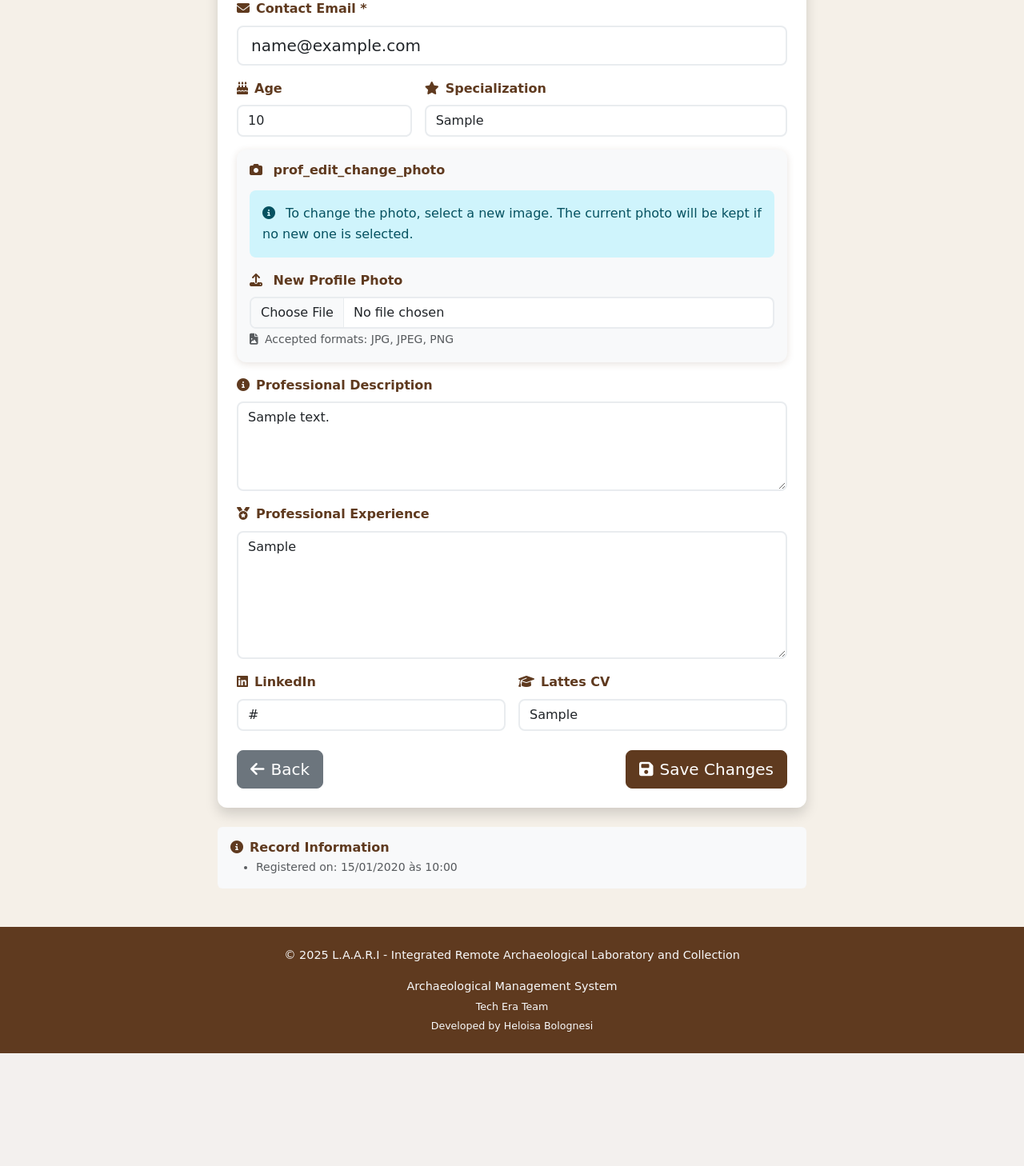
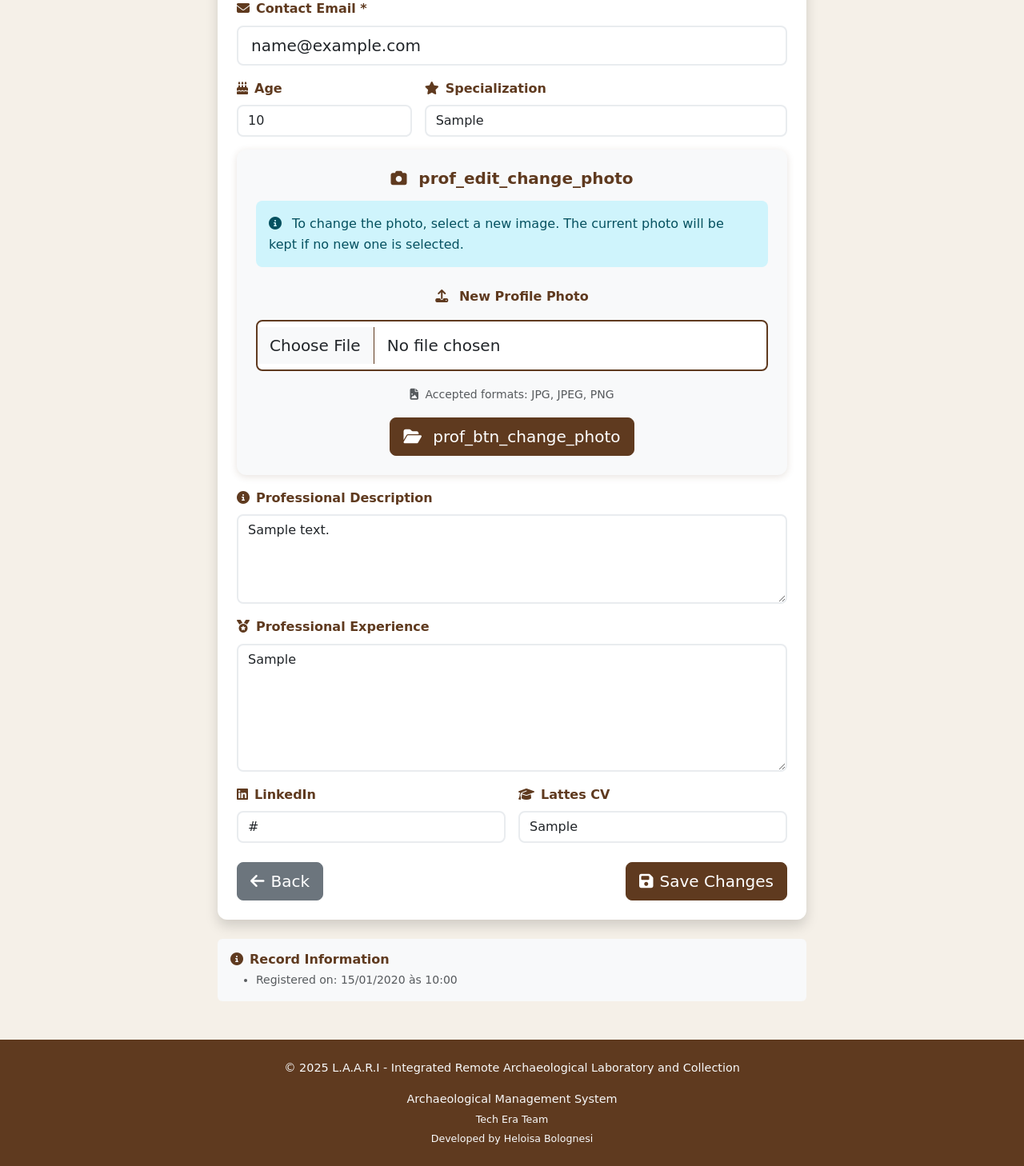
Before and after one commit to heloisabolognesi/teste22, a Flask app: page /editar_profissional/1 in a window 1280 px wide. Shown: the part 594-2052 px from the top of the page at 80% size. Before the commit the page ends 1911 px from the top, so only its background shows below. Run offline with Flask 3, Linux system fonts and the light colour scheme; a user stored in the database is signed in; tables that the repository leaves empty hold one stand-in row (values such as "Sample post"); some libraries are stand-ins or nearby versions; some web fonts are replaced.

Commit message:
Improve professional profile photo upload interface and functionality
Update the professional edit template to include a more visible file input and styling for the profile photo upload section, including a preview for selected files.

Replit-Commit-Author: Agent
Replit-Commit-Session-Id: 91bfc21d-135f-4f37-bb75-e9b5d890c340
Replit-Commit-Checkpoint-Type: full_checkpoint
Replit-Commit-Event-Id: e4064e4a-61bc-4f5b-b948-591c31a78fd4
Replit-Commit-Screenshot-Url: https://storage.googleapis.com/screenshot-production-us-central1/86f88c59-1b27-4410-98b4-2d7b6d49d99b/91bfc21d-135f-4f37-bb75-e9b5d890c340/zngYZTq

```diff
--- a/templates/editar_profissional.html
+++ b/templates/editar_profissional.html
@@ -98,48 +98,97 @@
                             {% endif %}
                         </div>
 
+                        <!-- Seção de Upload de Foto de Perfil -->
                         <div class="col-12">
-                            <div class="card bg-light border-0">
-                                <div class="card-body">
-                                    <h6 class="fw-bold mb-3">
-                                        <i class="fas fa-camera me-2"></i>
+                            <div class="card bg-light border-2 border-dashed">
+                                <div class="card-body p-4">
+                                    <h5 class="fw-bold mb-3 text-center">
+                                        <i class="fas fa-camera me-2 text-archaeological"></i>
                                         {% if professional.profile_photo %}
                                         <span data-i18n="prof_edit_change_photo">Alterar Foto de Perfil</span>
                                         {% else %}
                                         <span data-i18n="prof_edit_add_photo">Adicionar Foto de Perfil</span>
                                         {% endif %}
-                                    </h6>
+                                    </h5>
 
-                                    <div class="alert alert-info mb-3">
+                                    <div class="alert alert-info mb-4">
                                         <i class="fas fa-info-circle me-2"></i>
                                         {% if professional.profile_photo %}
-                                        <span data-i18n="prof_edit_photo_note">Para alterar a foto, selecione uma nova imagem. A foto atual será mantida se nenhuma nova for selecionada.</span>
+                                        <span data-i18n="prof_edit_photo_note">Para alterar a foto, selecione uma nova imagem abaixo. A foto atual será mantida se nenhuma nova for selecionada.</span>
                                         {% else %}
-                                        <span data-i18n="prof_edit_photo_add_note">Adicione uma foto para o perfil do profissional.</span>
+                                        <span data-i18n="prof_edit_photo_add_note">Adicione uma foto para o perfil do profissional usando o botão abaixo.</span>
                                         {% endif %}
                                     </div>
 
-                                    <label for="{{ form.profile_photo.id }}" class="form-label fw-bold">
+                                    <!-- Input de arquivo explícito e visível -->
+                                    <div class="mb-3">
+                                        <label for="profile_photo" class="form-label fw-bold d-block text-center mb-3">
                                             <i class="fas fa-upload me-2"></i>
                                             {% if professional.profile_photo %}
-                                        <span data-i18n="prof_edit_new_photo">Nova Foto de Perfil</span>
+                                            <span data-i18n="prof_edit_new_photo">Selecionar Nova Foto</span>
                                             {% else %}
                                             <span data-i18n="prof_edit_select_photo">Selecionar Foto</span>
                                             {% endif %}
                                         </label>
-                                    {{ form.profile_photo(class="form-control", accept=".jpg,.jpeg,.png") }}
-                                    <small class="form-text text-muted">
+
+                                        <!-- Input file explícito -->
+                                        <input type="file"
+                                               class="form-control form-control-lg"
+                                               id="profile_photo"
+                                               name="profile_photo"
+                                               accept="image/png, image/jpeg, image/jpg"
+                                               style="border: 2px solid #5F3A1F; padding: 15px;">
+
+                                        <div class="text-center mt-3">
+                                            <small class="text-muted">
                                                 <i class="fas fa-file-image me-1"></i>
                                                 <span data-i18n="prof_photo_formats">Formatos aceitos: JPG, JPEG, PNG (máx. 5MB)</span>
                                             </small>
+                                        </div>
+                                    </div>
+
+                                    <!-- Botão estilizado para selecionar arquivo (alternativo) -->
+                                    <div class="text-center mt-3">
+                                        <label for="profile_photo" class="btn btn-archaeological btn-lg" style="cursor: pointer;">
+                                            <i class="fas fa-folder-open me-2"></i>
+                                            {% if professional.profile_photo %}
+                                            <span data-i18n="prof_btn_change_photo">Escolher Nova Foto</span>
+                                            {% else %}
+                                            <span data-i18n="prof_btn_add_photo">Escolher Foto de Perfil</span>
+                                            {% endif %}
+                                        </label>
+                                    </div>
+
+                                    <!-- Preview do arquivo selecionado -->
+                                    <div id="photo-preview-container" class="text-center mt-3" style="display: none;">
+                                        <p class="text-success fw-bold mb-2">
+                                            <i class="fas fa-check-circle me-1"></i>
+                                            <span data-i18n="prof_photo_selected">Arquivo selecionado:</span>
+                                        </p>
+                                        <p id="photo-filename" class="text-muted"></p>
+                                    </div>
+
                                     {% if form.profile_photo.errors %}
-                                        <div class="invalid-feedback d-block">
+                                        <div class="alert alert-danger mt-3">
                                             {% for error in form.profile_photo.errors %}{{ error }}{% endfor %}
                                         </div>
                                     {% endif %}
                                 </div>
                             </div>
                         </div>
+
+                        <script>
+                        document.getElementById('profile_photo').addEventListener('change', function(e) {
+                            var container = document.getElementById('photo-preview-container');
+                            var filenameEl = document.getElementById('photo-filename');
+                            if (this.files && this.files[0]) {
+                                container.style.display = 'block';
+                                filenameEl.textContent = this.files[0].name + ' (' + (this.files[0].size / 1024 / 1024).toFixed(2) + ' MB)';
+                            } else {
+                                container.style.display = 'none';
+                            }
+                        });
+                        </script>
 
                         <div class="col-12">
                             <label for="{{ form.description.id }}" class="form-label fw-bold">
```
Lines whose indentation alone changed are shown as unchanged.
